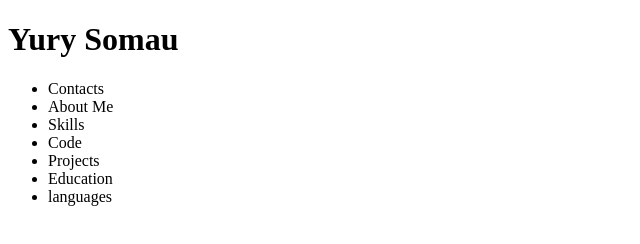
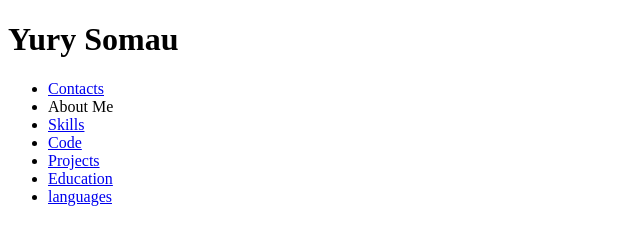
Before and after one commit to vasyaclub/rsschool-cv, a plain HTML site: page index.html in a window 1280 px wide. Shown: the whole page, without its empty margins (0-640 px from the left). Drawn offline with Linux system fonts and the light colour scheme.

Commit message:
fix: header mistakes

```diff
--- a/index.html
+++ b/index.html
@@ -12,13 +12,13 @@
         </div>
         <div class="header-menu">
             <ul class="menu">
-                <li class="menu-item"><a class="menu-link"#contacts>Contacts</a></li>
-                <li class="menu-item"><a class="menu-link"#aboutme></a>About Me</li>
-                <li class="menu-item"><a class="menu-link"#skills>Skills</a></li>
-                <li class="menu-item"><a class="menu-link"#code>Code</a></li>
-                <li class="menu-item"><a class="menu-link"#projects>Projects</a></li>
-                <li class="menu-item"><a class="menu-link"#education>Education</a></li>
-                <li class="menu-item"><a class="menu-link"#languages>languages</a></li>
+                <li class="menu-item"><a class="menu-link" href="#contacts">Contacts</a></li>
+                <li class="menu-item"><a class="menu-link" href="#aboutme"></a>About Me</li>
+                <li class="menu-item"><a class="menu-link" href="#skills">Skills</a></li>
+                <li class="menu-item"><a class="menu-link" href="#code">Code</a></li>
+                <li class="menu-item"><a class="menu-link" href="#projects">Projects</a></li>
+                <li class="menu-item"><a class="menu-link" href="#education">Education</a></li>
+                <li class="menu-item"><a class="menu-link" href="#languages">languages</a></li>
             </ul>
         </div>
     </header>
```
